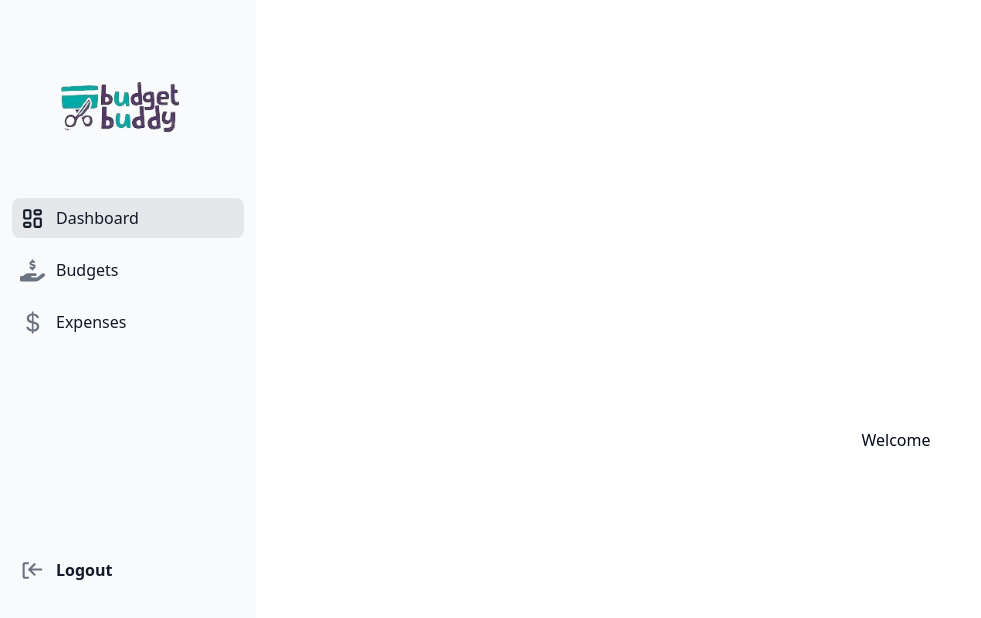
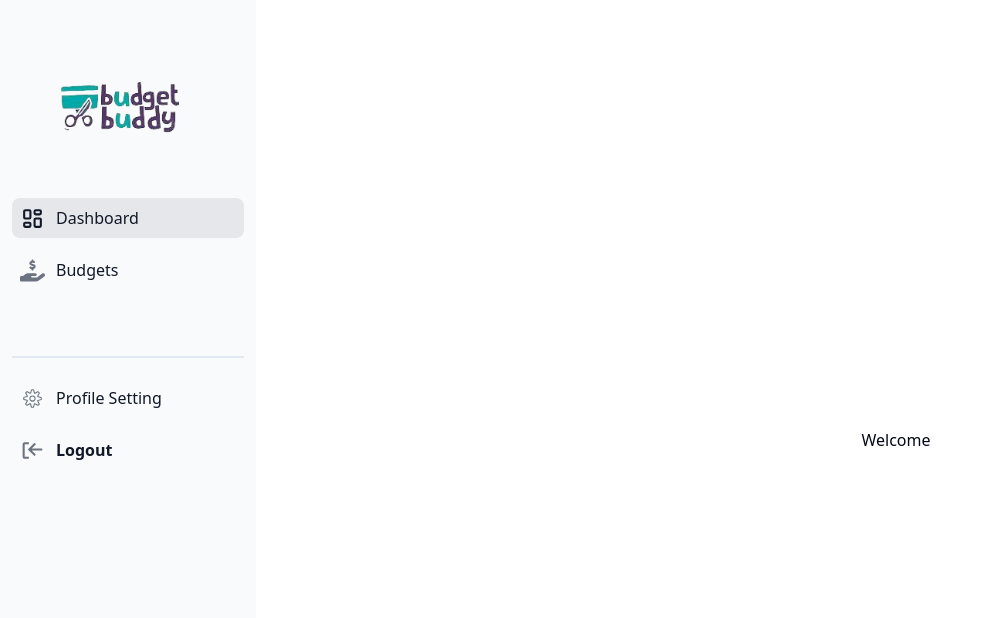
Before and after one commit to Saif-Arshad/budget-buddy, a Next.js app: page /dashboard in a window 1280 px wide. Shown: the top 618 px of the page, without its empty margins (0-981 px from the left). Built offline with nearby package versions, Linux system fonts and the light colour scheme; no server answers.

Commit message:
add custom 404 page

```diff
--- a/public/Assets.ts
+++ b/public/Assets.ts
@@ -2,6 +2,8 @@ export const ASSETS = {
 icon:"/icon/icon.png",
 logo: "/icon/logo.png",
 signin:"/images/signup.svg",
-login:"/images/login.svg"
+login:"/images/login.svg",
+not_found:"icon/404.svg"
+
 
 }
--- /dev/null
+++ b/src/app/[...not_found]/page.tsx
@@ -0,0 +1,27 @@
+import React from 'react'
+import Image from 'next/image'
+import Link from 'next/link'
+import {ASSETS} from '../../../public/Assets'
+export default function page() {
+  return (
+    <div className="h-screen w-screen bg-gray-50 flex items-center">
+        <div className="container flex flex-col md:flex-row items-center justify-between px-5 text-gray-700">
+                <div className="w-full lg:w-1/2 mx-8">
+                    <div className="text-7xl text-blue-500 font-dark font-extrabold mb-8"> 404</div>
+                <p className="text-2xl md:text-3xl font-light leading-normal mb-8">
+                    Sorry we couldn&apos;t find the page you&lsquo;re looking for
+                </p>
+
+                <Link href="/" className="px-5 inline py-3 text-sm font-medium leading-5 shadow-2xl text-white transition-all duration-400 border border-transparent rounded-lg focus:outline-none bg-blue-500 active:bg-red-600 hover:bg-red-700">back to homepage</Link>
+        </div>
+            <div className="w-full lg:flex lg:justify-end lg:w-1/2 mx-5 my-12">
+            <Image src={ASSETS.not_found}
+             height={600}
+             width={600}
+              alt="Page not found"/>
+            </div>
+
+        </div>
+    </div>
+  )
+}
--- a/src/app/dashboard/expense/page.tsx
+++ /dev/null
@@ -1,11 +0,0 @@
-import React from 'react'
-
-function page() {
-  return (
-    <div>
-      <h1>Hello from expense</h1>
-    </div>
-  )
-}
-
-export default page
--- /dev/null
+++ b/src/app/dashboard/profile/[[...profile]]/page.tsx
@@ -0,0 +1,12 @@
+"use client"
+import React from 'react'
+import { UserProfile } from "@clerk/nextjs";
+function page() {
+  return (
+    <div className='h-full w-full flex items-center justify-center'>
+      <UserProfile path="/dashboard/profile" />
+    </div>
+  )
+}
+
+export default page
--- a/src/components/shared/SideBar.tsx
+++ b/src/components/shared/SideBar.tsx
@@ -7,7 +7,8 @@
   import { TbLayoutDashboard } from "react-icons/tb";
   import { usePathname } from 'next/navigation';
   import { FaHandHoldingDollar } from "react-icons/fa6";
-  import { BsCurrencyDollar } from "react-icons/bs";
+  // import { BsCurrencyDollar } from "react-icons/bs";
+  import { CiSettings } from "react-icons/ci";
   import { CgLogOut } from "react-icons/cg";
   import { useClerk } from '@clerk/nextjs';
   function AdminSideBar() {
@@ -25,12 +26,13 @@
           icon:<FaHandHoldingDollar size={25} />,
           link:"/dashboard/budget"
               },
-        {
-          title:"Expenses",
-          icon:<BsCurrencyDollar size={25} />,
-          link:"/dashboard/expense"
-              },
+        // {
+        //   title:"Expenses",
+        //   icon:<BsCurrencyDollar size={25} />,
+        //   link:"/dashboard/expense"
+        //       },
       ]
+
 
 
 
@@ -86,9 +88,20 @@
                 }
 
               </ul>
+                <div  className="w-full h-3 border-b-2 border-slate-200 mt-14  ">
 
-              <ul >
-              <li onClick={() => signOut({ redirectUrl: '/' })} className={` cursor-pointer mt-52 flex rounded-md gap-1 items-center p-2 text-gray-900 rounded-lgeven: hover:bg-red-500 hover:text-white   group`}>
+                </div>
+              <ul className="space-y-3 font-medium">
+              <li>
+  <Link href="/dashboard/profile" className={`flex gap-1 mt-5 items-center p-2 text-gray-900 rounded-lg ${pathname === '/dashboard/profile' ? 'bg-gray-200' : 'even: hover:bg-gray-100'} group`}>
+    <span className={`w-5 h-6 text-gray-500 transition duration-75 ${pathname === '/dashboard/profile' ? 'text-gray-900' : 'group-hover:text-gray-900'}`}>
+      <CiSettings size={25} />
+    </span>
+    <span className="ms-3">Profile Setting</span>
+  </Link>
+</li>
+
+              <li onClick={() => signOut({ redirectUrl: '/' })} className={` cursor-pointer flex rounded-md gap-1 items-center p-2 text-gray-900 rounded-lgeven: hover:bg-red-500 hover:text-white   group`}>
     <span className={`w-5 h-6 text-gray-500 transition duration-75  group-hover:text-white  `}>
     <CgLogOut size={25} />
     </span>
--- a/src/components/template/pageSection/cards/BudgetCard.tsx
+++ b/src/components/template/cards/BudgetCard.tsx
@@ -3,8 +3,8 @@
 import React from 'react'
 import Link from 'next/link'
 import { useSelector } from 'react-redux';
-import DeleteButton from '../BudgetPageSection/DeleteButton';
-import EditButton from '../BudgetPageSection/EditButton';
+import DeleteButton from '../pageSection/BudgetPageSection/DeleteButton';
+import EditButton from '../pageSection/BudgetPageSection/EditButton';
 
 function BudgetCard(props:any) {
 
--- a/src/components/template/pageSection/BudgetPageSection/AllBudgetCards.tsx
+++ b/src/components/template/pageSection/BudgetPageSection/AllBudgetCards.tsx
@@ -4,7 +4,7 @@ import { useSelector, useDispatch } from "react-redux";
 import useCurrentUser from "@/customHooks/useCurrentUser";
 import { getBudget } from "@/store/features/GetBudget.Slice";
 import { ThunkDispatch } from "@reduxjs/toolkit";
-import BudgetCard from "@/components/template/pageSection/cards/BudgetCard";
+import BudgetCard from "@/components/template/cards/BudgetCard";
 
 function AllBudgetCards() {
   const { userEmail } = useCurrentUser();
```
Also changed, not shown: public/icon/404.svg (added).
